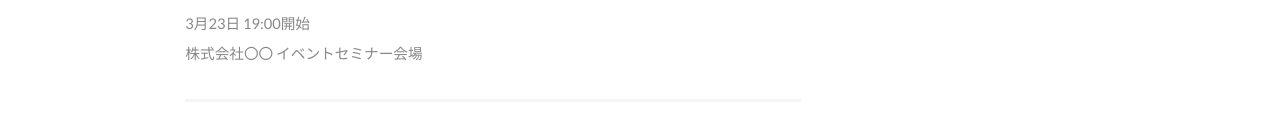
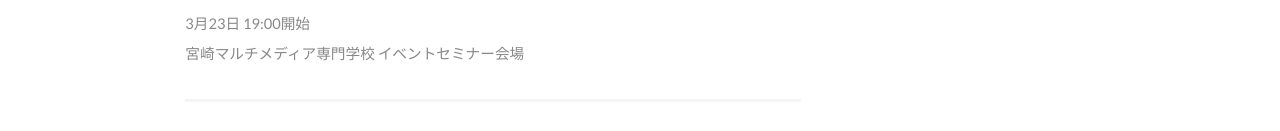
Before and after one commit to T-Arakawa1/MiyazakiMultiGitSample, a plain HTML site: page index.html in a window 1280 px wide. Shown: the part 811-942 px from the top of the page. Drawn offline with Linux system fonts and the light colour scheme.

Commit message:
会場を宮崎マルチメディア専門学校に更新

```diff
--- a/index.html
+++ b/index.html
@@ -55,7 +55,7 @@
                     <article>
                         <h3>イベント日時・場所</h3>
                         <p>3月23日 19:00開始</p>
-                        <p>株式会社〇〇 イベントセミナー会場</p>
+                        <p>宮崎マルチメディア専門学校 イベントセミナー会場</p>
                     </article>
                     <article>
                         <h3>スピーカー</h3>
```
